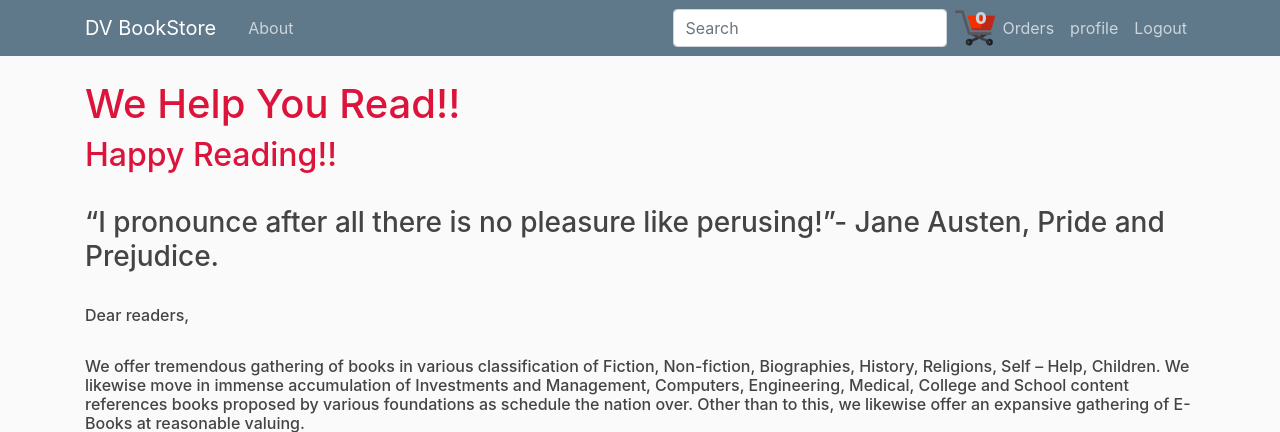
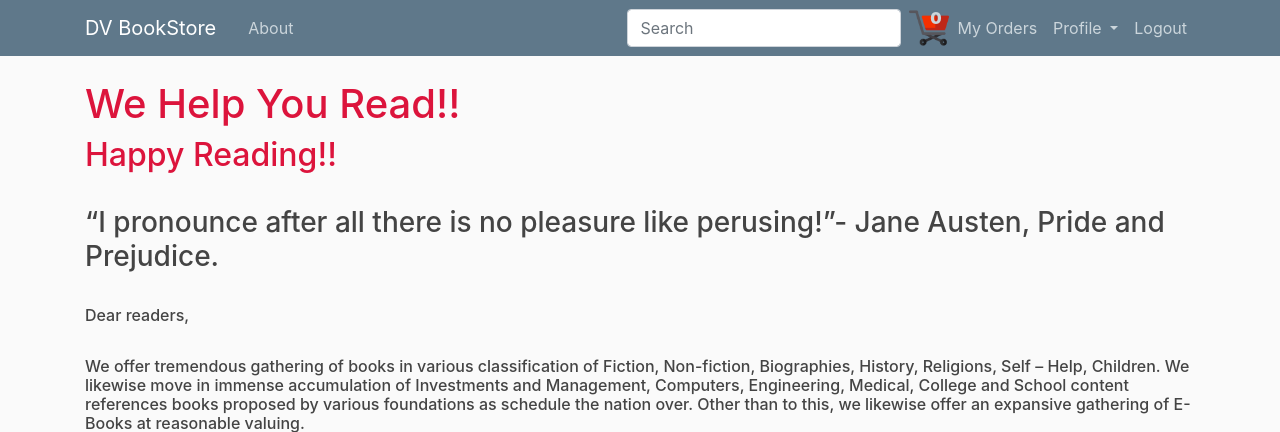
Before and after one commit to DasariVeera/dasariveera-bookstore, a Django app: page /about/ in a window 1280 px wide. Shown: the top 432 px of the page. Run offline with Django 3.2, Linux system fonts and the light colour scheme; a user stored in the database is signed in; data comes from the database, SQL or seed files in the repository; some libraries are stand-ins or nearby versions.

Commit message:
Add files via upload

```diff
--- a/templates/_base.html
+++ b/templates/_base.html
@@ -5,9 +5,30 @@
     <meta charset="UTF-8">
     <meta name="viewport" content="width=device-width, initial-scale=1.0">
     <title>{% block title %}BookStore {% endblock title %}</title>
-    <link rel="shortcut icon" type="image/png" href="../static/images/cart-image.png">
+    <link rel="shortcut icon" type="image/png" href="{% static 'cart-image.png' %}">
+    <!-- <link rel="shortcut icon" type="image/png" href="../static/images/cart-image.png"> -->
     <link rel="stylesheet" href="https://stackpath.bootstrapcdn.com/bootstrap/4.5.2/css/bootstrap.min.css" integrity="sha384-JcKb8q3iqJ61gNV9KGb8thSsNjpSL0n8PARn9HuZOnIxN0hoP+VmmDGMN5t9UJ0Z" crossorigin="anonymous">
     <link rel="stylesheet" href="{% static 'css/base.css' %}">
+
+    <script>
+
+      function getCSRFToken(name) {
+          let cookieValue = null;
+          if (document.cookie && document.cookie !== '') {
+              const cookies = document.cookie.split(';');
+              for (let i = 0; i < cookies.length; i++) {
+                  const cookie = cookies[i].trim();
+                  // Does this cookie string begin with the name we want?
+                  if (cookie.substring(0, name.length + 1) === (name + '=')) {
+                      cookieValue = decodeURIComponent(cookie.substring(name.length + 1));
+                      break;
+                  }
+              }
+          }
+          return cookieValue;
+        }
+        const csrftoken = getCSRFToken('csrftoken');
+    </script>
 </head>
 <body>
     <header class="site-header">
@@ -33,12 +54,22 @@
                   <p class="center"><a class="nav-item nav-link li" href="{% url 'checkout' %}">{% block cartvalue %}0{% endblock cartvalue %}</a></p>
                 </div>
 
-                <a class="nav-item nav-link" href="{% url 'completed_orders' %}">Orders</a>
+                <a class="nav-item nav-link" href="{% url 'completed_orders' %}">My Orders</a>
                 <!-- <a class="nav-item nav-link" href="{% url 'about' %}"><img src="../static/images/cart-image.png" alt="aa" style="height: 30px;">1</a> -->
 
 
                 <!-- <a class="nav-item nav-link" style="background-image: url('../static/images/cart-image.png');" href="{% url 'about' %}"></a> -->
-                <a class="nav-item nav-link" href="{% url 'profile' %}">profile</a>
+                <!-- <a class="nav-item nav-link" href="{% url 'profile' %}">profile</a> -->
+                <li class="nav-item dropdown">
+                  <a class="nav-link dropdown-toggle" href="#" id="navbarDropdownMenuLink" data-toggle="dropdown" aria-haspopup="true" aria-expanded="false">
+                    Profile
+                  </a>
+                  <div class=" bg-steel dropdown-menu" aria-labelledby="navbarDropdownMenuLink">
+                    <a class="nav-item nav-link" href="{% url 'profile' %}">{{user}}</a>
+                    <a class="nav-item nav-link" href="{% url 'password_change' %}">password_change</a>
+                    <a class="nav-item nav-link" href="{% url 'password_reset' %}">password_reset</a>
+                  </div>
+                </li>
 
                 <a class="nav-item nav-link" href="{% url 'logout' %}">Logout</a>
               </div>
@@ -59,5 +90,7 @@
     <script src="https://code.jquery.com/jquery-3.5.1.slim.min.js" integrity="sha384-DfXdz2htPH0lsSSs5nCTpuj/zy4C+OGpamoFVy38MVBnE+IbbVYUew+OrCXaRkfj" crossorigin="anonymous"></script>
     <script src="https://cdn.jsdelivr.net/npm/popper.js@1.16.1/dist/umd/popper.min.js" integrity="sha384-9/reFTGAW83EW2RDu2S0VKaIzap3H66lZH81PoYlFhbGU+6BZp6G7niu735Sk7lN" crossorigin="anonymous"></script>
     <script src="https://stackpath.bootstrapcdn.com/bootstrap/4.5.2/js/bootstrap.min.js" integrity="sha384-B4gt1jrGC7Jh4AgTPSdUtOBvfO8shuf57BaghqFfPlYxofvL8/KUEfYiJOMMV+rV" crossorigin="anonymous"></script>
+    <script type="text/javascript" src="{% static 'js/main.js' %}"></script>
+
 </body>
 </html>
```
